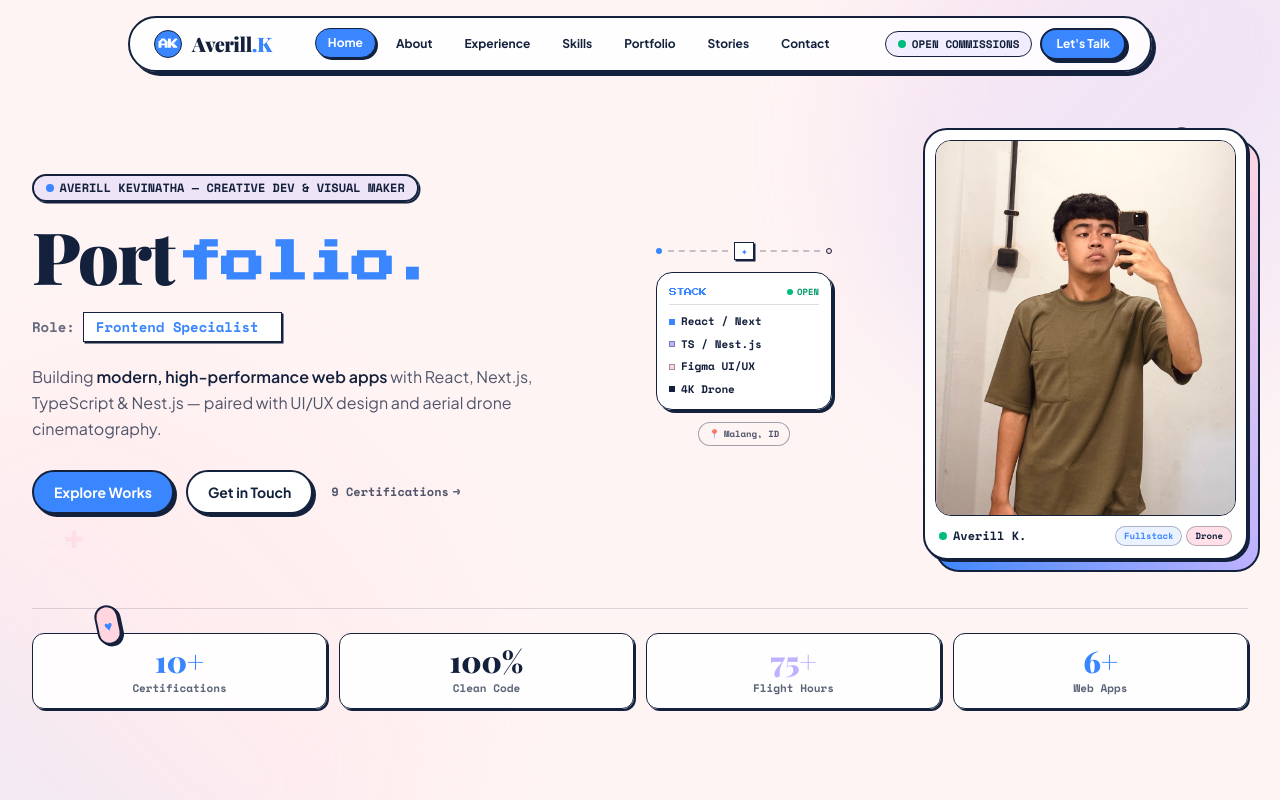
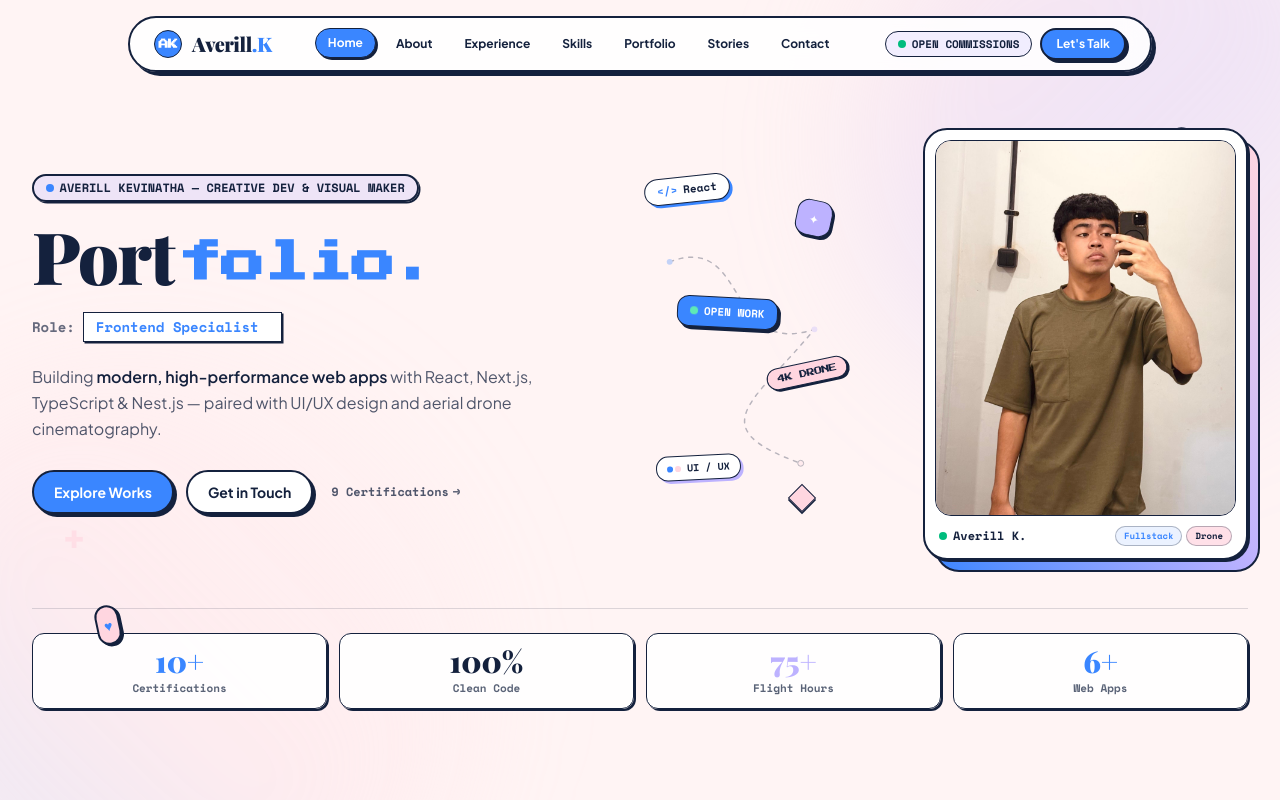
Before and after one commit to vinnntha/Portof, a React (Vite) app: page / in a window 1280 px wide. Shown: the top 800 px of the page. Built offline with nearby package versions, Linux system fonts and the light colour scheme; a web font is replaced by a local one.

Commit message:
redesign hero page

```diff
--- a/src/components/Hero.tsx
+++ b/src/components/Hero.tsx
@@ -1,5 +1,5 @@
-import React, { useState, useEffect } from "react";
-import { motion, useScroll, useTransform } from "framer-motion";
+import React, { useState, useEffect, useRef } from "react";
+import { motion, useScroll, useTransform, useMotionValue, useSpring } from "framer-motion";
 import heroImg from "../assets/hero_portrait.png";
 
 export const Hero: React.FC = () => {
@@ -39,13 +39,44 @@ export const Hero: React.FC = () => {
   }, [currentText, isDeleting, roleIndex]);
 
   // Parallax scroll transforms for stickers & portrait
+  const heroRef = useRef<HTMLDivElement>(null);
   const { scrollY } = useScroll();
   const starY = useTransform(scrollY, [0, 500], [0, -75]);
   const heartY = useTransform(scrollY, [0, 500], [0, -35]);
   const portraitY = useTransform(scrollY, [0, 500], [0, -25]);
 
+  // Interactive mouse parallax for desktop abstract floating elements
+  const mouseX = useMotionValue(0);
+  const mouseY = useMotionValue(0);
+  const springX = useSpring(mouseX, { stiffness: 120, damping: 20 });
+  const springY = useSpring(mouseY, { stiffness: 120, damping: 20 });
+
+  const floatSlowX = useTransform(springX, [-1, 1], [-10, 10]);
+  const floatSlowY = useTransform(springY, [-1, 1], [-8, 8]);
+  const floatMidX = useTransform(springX, [-1, 1], [-18, 18]);
+  const floatMidY = useTransform(springY, [-1, 1], [-14, 14]);
+  const floatInvX = useTransform(springX, [-1, 1], [14, -14]);
+  const floatInvY = useTransform(springY, [-1, 1], [10, -10]);
+
+  const handleHeroMouseMove = (e: React.MouseEvent<HTMLDivElement>) => {
+    if (!heroRef.current) return;
+    const rect = heroRef.current.getBoundingClientRect();
+    const nx = ((e.clientX - rect.left) / rect.width) * 2 - 1;
+    const ny = ((e.clientY - rect.top) / rect.height) * 2 - 1;
+    mouseX.set(nx);
+    mouseY.set(ny);
+  };
+
+  const handleHeroMouseLeave = () => {
+    mouseX.set(0);
+    mouseY.set(0);
+  };
+
   return (
     <div
+      ref={heroRef}
+      onMouseMove={handleHeroMouseMove}
+      onMouseLeave={handleHeroMouseLeave}
       className="relative min-h-[82vh] sm:min-h-[88vh] pt-24 sm:pt-28 lg:pt-32 pb-8 sm:pb-12 px-4 sm:px-6 lg:px-8 max-w-7xl mx-auto flex flex-col justify-center"
     >
       {/* Star Sticker (Desktop decoration) */}
@@ -135,54 +166,149 @@ export const Hero: React.FC = () => {
           </div>
         </div>
 
-        {/* Center Column (Desktop Only): Visual Bridge & Mini Spec Card between Title and Photo */}
-        <div className="hidden lg:flex lg:col-span-2 flex-col items-center justify-center gap-3 z-10 select-none">
-          {/* Dashed Connector Line bridging Title <-> Portrait */}
-          <div className="w-full flex items-center gap-1.5">
-            <span className="w-1.5 h-1.5 rounded-full bg-[#3A86FF] shrink-0" />
-            <div className="flex-1 border-t-2 border-dashed border-[#14213D]/25" />
-            <span className="font-pixel text-[8px] text-[#3A86FF] px-1.5 py-0.5 bg-white border border-[#14213D] rounded-md shadow-[1.5px_1.5px_0px_#14213D]">
-              ✦
-            </span>
-            <div className="flex-1 border-t-2 border-dashed border-[#14213D]/25" />
-            <span className="w-1.5 h-1.5 rounded-full bg-[#FFD6E0] border border-[#14213D] shrink-0" />
-          </div>
+        {/* Center Zone (Desktop Only): Interactive Abstract Floating Elements between Title and Photo */}
+        <div className="hidden lg:block lg:col-span-2 relative h-[320px] xl:h-[360px] z-20 select-none">
+          {/* Subtle abstract SVG trajectory curve in background */}
+          <svg
+            viewBox="0 0 180 320"
+            className="absolute inset-0 w-full h-full pointer-events-none opacity-30"
+            fill="none"
+          >
+            <path
+              d="M14 76 C 95 45, 70 175, 162 145 C 100 220, 45 245, 148 282"
+              stroke="#14213D"
+              strokeWidth="1.5"
+              strokeDasharray="4 6"
+              strokeLinecap="round"
+            />
+            <circle cx="14" cy="76" r="3" fill="#3A86FF" />
+            <circle cx="162" cy="145" r="3" fill="#BDB2FF" />
+            <circle cx="148" cy="282" r="3" fill="#FFD6E0" stroke="#14213D" strokeWidth="1" />
+          </svg>
 
-          {/* Compact Stack & Availability Card */}
-          <div className="w-full bg-white/95 border-[1.5px] border-[#14213D] rounded-2xl p-2.5 xl:p-3 shadow-[3px_3px_0px_#14213D]">
-            <div className="flex items-center justify-between pb-1.5 mb-2 border-b border-[#14213D]/15">
-              <span className="font-pixel text-[8px] text-[#3A86FF]">STACK</span>
-              <span className="flex items-center gap-1 font-mono text-[9px] font-bold text-emerald-600">
-                <span className="w-1.5 h-1.5 rounded-full bg-emerald-500 animate-pulse" />
-                OPEN
-              </span>
+          {/* 1. Floating Code Pill (Top Left) */}
+          <motion.div
+            style={{ x: floatMidX, y: floatMidY }}
+            className="absolute top-3 -left-3"
+          >
+            <div className="animate-float">
+              <motion.div
+                drag
+                dragSnapToOrigin
+                dragElastic={0.45}
+                whileHover={{ scale: 1.12, rotate: 0 }}
+                whileDrag={{ scale: 1.16 }}
+                title="Drag & release!"
+                className="-rotate-6 px-3 py-1 bg-white border-[1.5px] border-[#14213D] rounded-full shadow-[2.5px_2.5px_0px_#3A86FF] font-mono text-[11px] font-bold text-[#14213D] cursor-grab active:cursor-grabbing flex items-center gap-1.5"
+              >
+                <span className="text-[#3A86FF] font-black">&lt;/&gt;</span>
+                <span>React</span>
+              </motion.div>
             </div>
+          </motion.div>
 
-            <ul className="space-y-1.5 font-mono text-[10px] xl:text-[11px] font-bold text-[#14213D]">
-              <li className="flex items-center gap-1.5">
-                <span className="w-1.5 h-1.5 rounded-sm bg-[#3A86FF] shrink-0" />
-                <span className="truncate">React / Next</span>
-              </li>
-              <li className="flex items-center gap-1.5">
-                <span className="w-1.5 h-1.5 rounded-sm bg-[#BDB2FF] border border-[#14213D]/40 shrink-0" />
-                <span className="truncate">TS / Nest.js</span>
-              </li>
-              <li className="flex items-center gap-1.5">
-                <span className="w-1.5 h-1.5 rounded-sm bg-[#FFD6E0] border border-[#14213D]/40 shrink-0" />
-                <span className="truncate">Figma UI/UX</span>
-              </li>
-              <li className="flex items-center gap-1.5">
-                <span className="w-1.5 h-1.5 rounded-sm bg-[#14213D] shrink-0" />
-                <span className="truncate">4K Drone</span>
-              </li>
-            </ul>
-          </div>
+          {/* 2. Floating Lavender Pixel Star Tile (Top Right) */}
+          <motion.div
+            style={{ x: floatInvX, y: floatInvY }}
+            className="absolute top-9 right-0"
+          >
+            <div className="animate-float-delayed">
+              <motion.div
+                drag
+                dragSnapToOrigin
+                dragElastic={0.45}
+                whileHover={{ scale: 1.15, rotate: 0 }}
+                whileDrag={{ scale: 1.2 }}
+                title="Drag & release!"
+                className="rotate-12 w-9 h-9 bg-[#BDB2FF] border-[1.5px] border-[#14213D] rounded-xl shadow-[2.5px_2.5px_0px_#14213D] flex items-center justify-center font-pixel text-xs text-white cursor-grab active:cursor-grabbing"
+              >
+                ✦
+              </motion.div>
+            </div>
+          </motion.div>
 
-          {/* Subtle Location Tag */}
-          <div className="px-2.5 py-1 bg-[#FFF4F4] border border-[#14213D]/40 rounded-full font-mono text-[9px] font-bold text-[#14213D]/75 flex items-center gap-1">
-            <span>📍</span>
-            <span>Malang, ID</span>
-          </div>
+          {/* 3. Floating Open-to-Work Status Chip (Center) */}
+          <motion.div
+            style={{ x: floatSlowX, y: floatSlowY }}
+            className="absolute top-[37%] left-[12%]"
+          >
+            <div className="animate-float-delayed">
+              <motion.div
+                drag
+                dragSnapToOrigin
+                dragElastic={0.45}
+                whileHover={{ scale: 1.1, rotate: 0 }}
+                whileDrag={{ scale: 1.15 }}
+                title="Drag & release!"
+                className="rotate-3 px-3 py-1.5 bg-[#3A86FF] text-white border-[1.5px] border-[#14213D] rounded-xl shadow-[3px_3px_0px_#14213D] font-mono text-[10px] xl:text-[11px] font-bold cursor-grab active:cursor-grabbing flex items-center gap-1.5 whitespace-nowrap"
+              >
+                <span className="w-2 h-2 rounded-full bg-emerald-300 animate-pulse shrink-0" />
+                <span>OPEN WORK</span>
+              </motion.div>
+            </div>
+          </motion.div>
+
+          {/* 4. Floating Aerial Drone Badge (Mid Right) */}
+          <motion.div
+            style={{ x: floatMidX, y: floatInvY }}
+            className="absolute top-[55%] -right-4"
+          >
+            <div className="animate-float">
+              <motion.div
+                drag
+                dragSnapToOrigin
+                dragElastic={0.45}
+                whileHover={{ scale: 1.12, rotate: 0 }}
+                whileDrag={{ scale: 1.16 }}
+                title="Drag & release!"
+                className="-rotate-12 px-2.5 py-1 bg-[#FFD6E0] border-[1.5px] border-[#14213D] rounded-full shadow-[2px_2px_0px_#14213D] font-pixel text-[8px] text-[#14213D] cursor-grab active:cursor-grabbing whitespace-nowrap"
+              >
+                4K DRONE
+              </motion.div>
+            </div>
+          </motion.div>
+
+          {/* 5. Floating UI/UX Sticker (Bottom Left) */}
+          <motion.div
+            style={{ x: floatInvX, y: floatMidY }}
+            className="absolute bottom-11 left-0"
+          >
+            <div className="animate-float">
+              <motion.div
+                drag
+                dragSnapToOrigin
+                dragElastic={0.45}
+                whileHover={{ scale: 1.12, rotate: 0 }}
+                whileDrag={{ scale: 1.16 }}
+                title="Drag & release!"
+                className="-rotate-3 px-2.5 py-1 bg-white border-[1.5px] border-[#14213D] rounded-xl shadow-[2.5px_2.5px_0px_#BDB2FF] font-mono text-[10px] font-bold text-[#14213D] cursor-grab active:cursor-grabbing flex items-center gap-1.5 whitespace-nowrap"
+              >
+                <span className="flex gap-0.5">
+                  <span className="w-1.5 h-1.5 rounded-full bg-[#3A86FF]" />
+                  <span className="w-1.5 h-1.5 rounded-full bg-[#FFD6E0]" />
+                </span>
+                <span>UI / UX</span>
+              </motion.div>
+            </div>
+          </motion.div>
+
+          {/* 6. Tiny Floating Geometric Diamond (Bottom Right) */}
+          <motion.div
+            style={{ x: floatSlowX, y: floatInvY }}
+            className="absolute bottom-4 right-5"
+          >
+            <div className="animate-float-delayed">
+              <motion.div
+                drag
+                dragSnapToOrigin
+                dragElastic={0.5}
+                whileHover={{ scale: 1.2, rotate: 90 }}
+                whileDrag={{ scale: 1.25 }}
+                title="Drag & release!"
+                className="rotate-45 w-5 h-5 bg-[#FFD6E0] border-[1.5px] border-[#14213D] rounded-md shadow-[1.5px_1.5px_0px_#14213D] cursor-grab active:cursor-grabbing"
+              />
+            </div>
+          </motion.div>
         </div>
 
         {/* Right Column: Clean Editorial Retro Portrait Card */}
```
